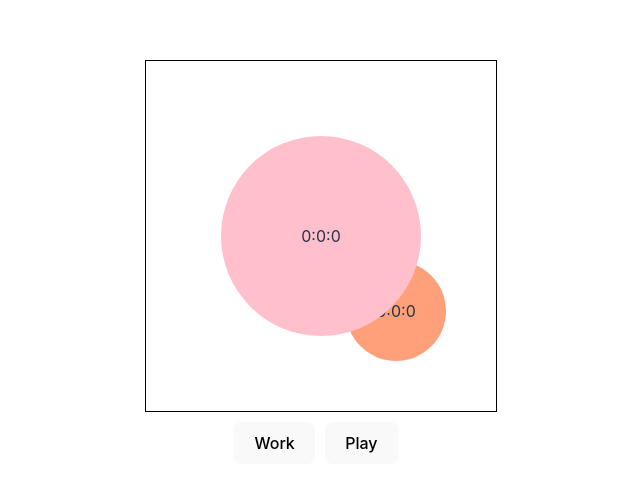
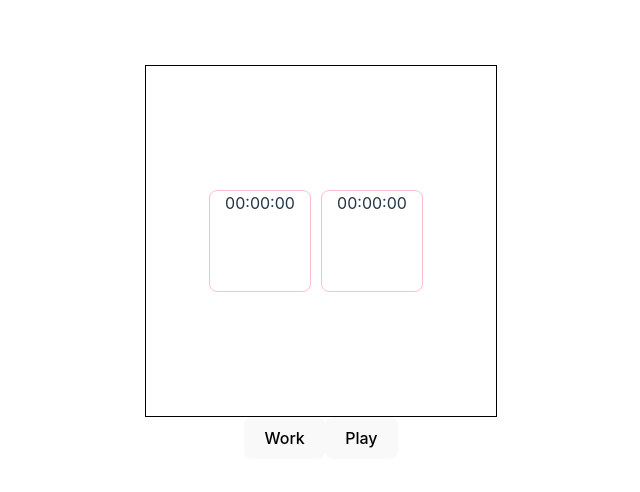
Before and after one commit to lyx-jay/time-clock, a Vue app: page / in a window 1280 px wide. Shown: the part 138-630 px from the top of the page, without its empty margins (319-959 px from the left). Built offline with nearby package versions, Linux system fonts and the light colour scheme.

Commit message:
feat: time logix

```diff
--- a/src/components/HelloWorld.vue
+++ b/src/components/HelloWorld.vue
@@ -1,77 +1,82 @@
 <script setup lang="ts">
-import { computed, onMounted, Ref, ref } from 'vue'
-import Time from './Time.vue'
+import { computed, Ref, ref } from 'vue';
+import { formatTime } from '../utils';
+import Time from './Time.vue';
 
 const isActive = ref(true)
-let timer: Ref<number> = ref(0)
-let bonus_timer: Ref<number> = ref(0)
+let timer: number
+let b_timer: number
 
 const h = ref(0)
 const m = ref(0)
 const s = ref(0)
 
-const hour = computed(() => h.value.toString())
-const minute = computed(() => m.value)
-const second = computed(() => s.value.toString())
+const hour = computed(() => formatTime(h.value))
+const minute = computed(() => formatTime(m.value))
+const second = computed(() => formatTime(s.value))
 
-
-const bonus_h = ref(0)
-const bonus_m = ref(0)
-const bonus_s = ref(0)
-
-const bonus_hour = computed(() => bonus_h.value.toString())
-const bonus_minute = computed(() => bonus_m.value)
-const bonus_second = computed(() => bonus_s.value.toString())
-
+const totalMinutes = ref(0)
+const bonusTime = computed(() => {
+  const bonusMinutes: number = Math.floor(totalMinutes.value / 2)
+  return {
+    h: formatTime(Math.floor(bonusMinutes / 6)),
+    m: formatTime(bonusMinutes % 6),
+    s: formatTime(0)
+  }
+})
 
 // 计算时间
 const computedTime = (hour: Ref<number>, minute: Ref<number>, second: Ref<number>) => {
   second.value += 1
-  if (second.value >= 60) {
+  if (second.value >= 6) {
     minute.value += 1
     second.value = 0
   }
-  if (minute.value >= 60) {
+  if (minute.value >= 6) {
     hour.value += 1
     minute.value = 0
   }
+  // 计算奖励时间
+  totalMinutes.value = h.value * 6 + m.value + (s.value / 6)
 }
 
-const resetTime = (hour: Ref<number>, minute: Ref<number>, second: Ref<number>, timer: Ref<number>) => {
+const resetTime = (hour: Ref<number>, minute: Ref<number>, second: Ref<number>) => {
   hour.value = 0
   minute.value = 0
   second.value = 0
-  clearInterval(timer.value)
 }
+
 
 const startWork = () => {
   isActive.value = true
-  // 暂停bonus的消耗
-  clearInterval(bonus_timer.value)
+  // 暂停b的消耗
+  clearInterval(b_timer)
   // 避免重复创建timer
-  if (timer.value) return
-  timer.value = setInterval(() => {
+  if (timer) {
+    return
+  }
+  timer = setInterval(() => {
     computedTime(h, m, s)
   }, 1000);
 }
 
+
 const startPlay = () => {
   isActive.value = false
-  resetTime(h, m, s, timer)
+  clearInterval(timer)
+  timer = 0
+  resetTime(h, m, s)
 }
-
-
-
 </script>
 
 <template>
   <div class="clock-wrapper">
-    <div :class="{ actived: isActive }" class="time">
+    <div class="time">
       <Time :hour="hour" :minute="minute" :second="second" />
     </div>
-    <div :class="{ actived: !isActive }" class="time">
+    <div class="time">
       <!-- 这里传的应该是累积的奖励时间 -->
-      <Time :hour="bonus_hour" :minute="bonus_minute" :second="bonus_second" />
+      <Time :hour="bonusTime.h" :minute="bonusTime.m" :second="bonusTime.s" />
     </div>
   </div>
   <button class="btn" @click="startWork">Work</button>
@@ -80,7 +85,6 @@ const startPlay = () => {
 
 <style scoped>
 .clock-wrapper {
-  position: relative;
   display: flex;
   align-items: center;
   justify-content: center;
@@ -89,40 +93,11 @@ const startPlay = () => {
   border: 1px solid black;
 }
 
-
-.actived.time {
-  /* display: flex;
-  justify-content: center;
-  align-items: center; */
-  position: absolute;
-  width: 200px;
-  height: 200px;
-  left: 50%;
-  margin-left: -100px;
-  top: 50%;
-  margin-top: -100px;
-  border-radius: 50%;
-  background-color: pink;
-  transition: all 0.8s ease-in-out;
-  z-index: 2;
-}
-
 .time {
-  position: absolute;
-  display: flex;
-  justify-content: center;
   width: 100px;
   height: 100px;
-  border-radius: 50%;
-  right: 50px;
-  bottom: 50px;
-  background-color: lightsalmon;
-  transition: all ease-in-out .8s;
-  z-index: 1;
-}
-
-.btn {
-  margin-top: 10px;
+  border: 1px solid pink;
+  border-radius: 8px;
   margin-right: 10px;
 }
 </style>
--- a/src/components/Time.vue
+++ b/src/components/Time.vue
@@ -1,7 +1,7 @@
 <script setup lang="ts">
 const props = defineProps<{
   hour: string
-  minute: number
+  minute: string
   second: string
 }>()
 
--- /dev/null
+++ b/src/utils/index.ts
@@ -0,0 +1,11 @@
+import type { Ref } from 'vue'
+
+/**
+ * 格式化时间
+ * @param num s数字
+ * @returns
+ */
+export function formatTime(num: number) {
+  if (num >= 0 && num < 10) return `0${num}`
+  return num.toString()
+}
```
